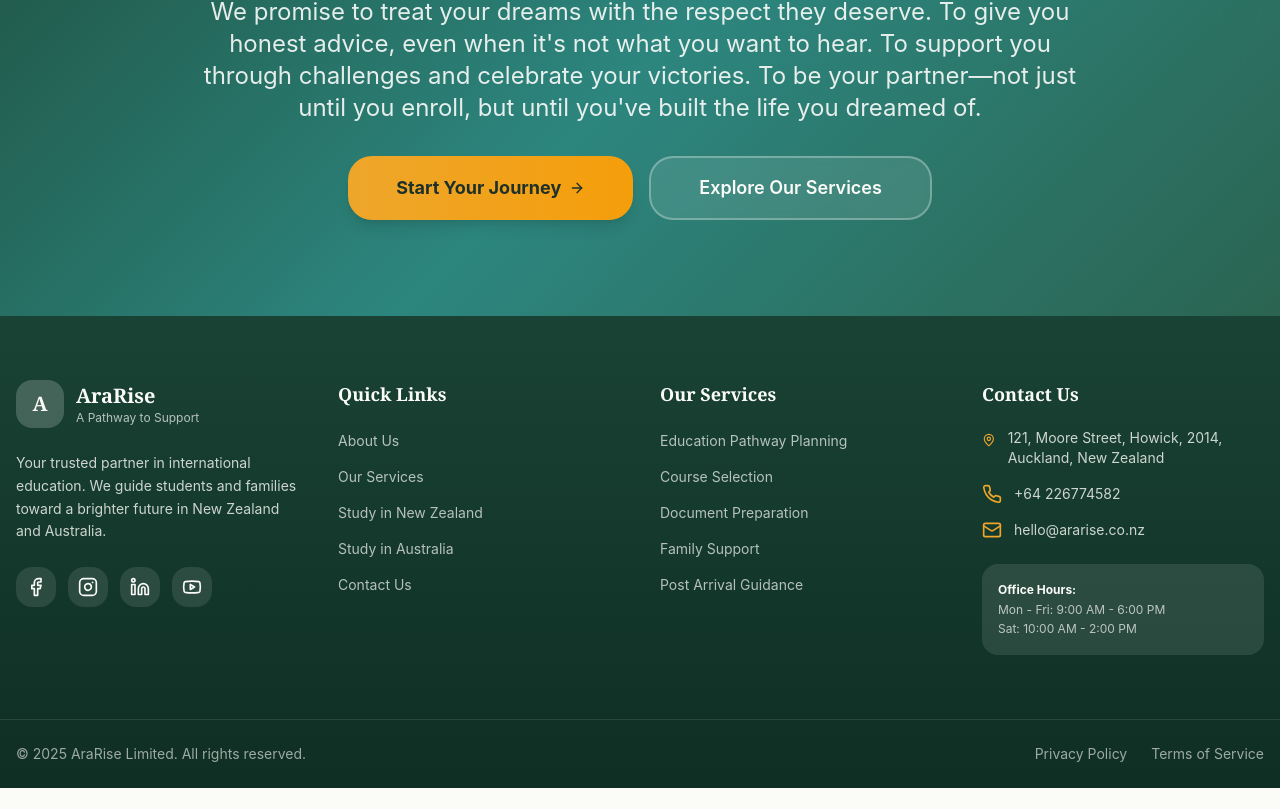
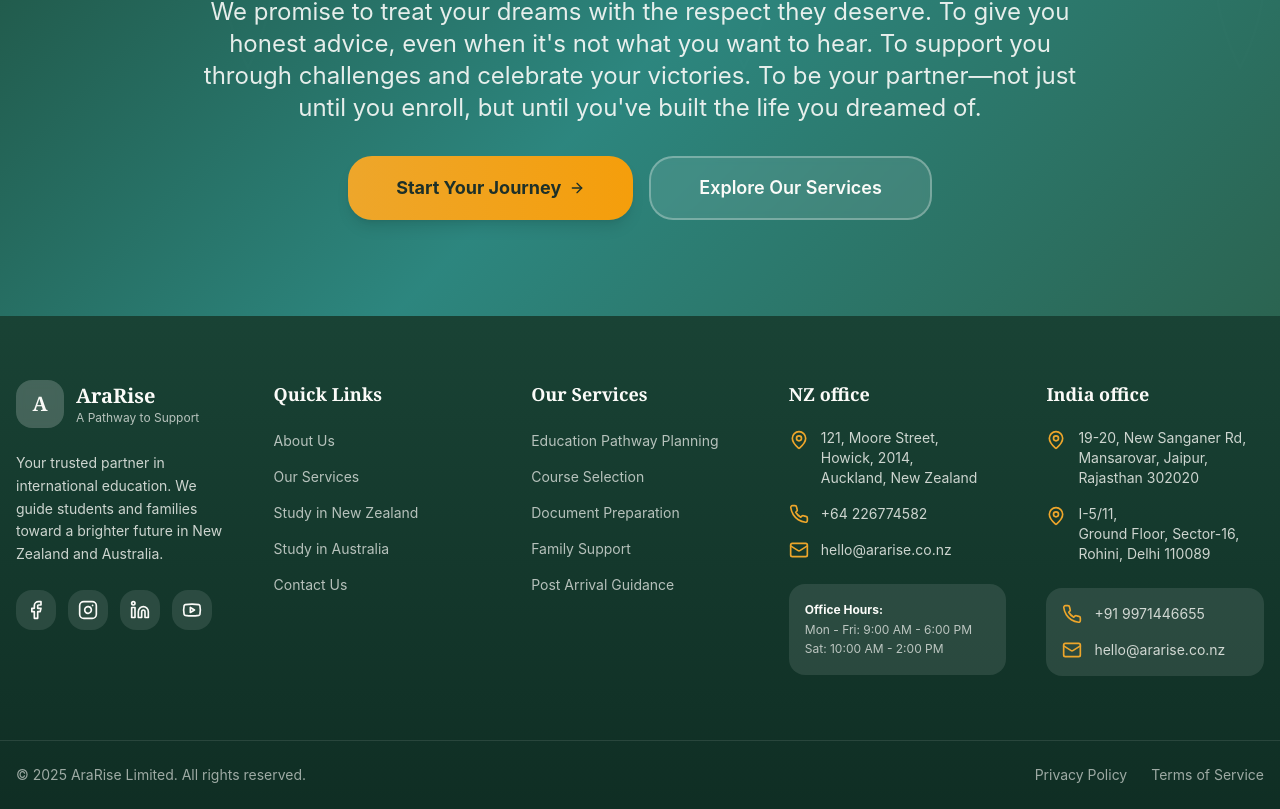
Before and after one commit to mandeepsidhu1701/ararise, a React (Vite) app: page /about in a window 1280 px wide. Shown: the part 3535-4344 px from the top of the page. Before the commit the page ends 4323 px from the top, so only its background shows below. Built offline with nearby package versions, Linux system fonts and the light colour scheme.

Commit message:
add india office  address

```diff
--- a/src/components/layout/Footer.tsx
+++ b/src/components/layout/Footer.tsx
@@ -29,7 +29,7 @@ export function Footer() {
     <footer className="bg-gradient-footer text-primary-foreground">
       {/* Main Footer */}
       <div className="container mx-auto px-4 py-16">
-        <div className="grid grid-cols-1 md:grid-cols-2 lg:grid-cols-4 gap-10">
+        <div className="grid grid-cols-1 md:grid-cols-2 lg:grid-cols-5 gap-10">
           {/* Brand Column */}
           <div className="lg:col-span-1">
             <Link to="/" className="flex items-center gap-3 mb-6">
@@ -94,19 +94,19 @@ export function Footer() {
 
           {/* Contact Info */}
           <div>
-            <h4 className="font-display font-semibold text-lg mb-5">Contact Us</h4>
+            <h4 className="font-display font-semibold text-lg mb-5">NZ office</h4>
             <ul className="space-y-4">
               <li className="flex items-start gap-3">
                 <MapPin className="w-5 h-5 mt-0.5 text-secondary" />
                 <span className="text-sm text-primary-foreground/80">
-                  121, Moore Street,
-                  Howick, 2014,
-                  Auckland, New Zealand
+                  121, Moore Street,<br />
+                  Howick, 2014, <br />
+                  Auckland, New Zealand<br />
                 </span>
               </li>
               <li className="flex items-center gap-3">
                 <Phone className="w-5 h-5 text-secondary" />
-                <a href="tel:+64000000000" className="text-sm text-primary-foreground/80 hover:text-primary-foreground transition-colors">
+                <a href="tel:+64 226774582" className="text-sm text-primary-foreground/80 hover:text-primary-foreground transition-colors">
                   +64 226774582
                 </a>
               </li>
@@ -123,6 +123,45 @@ export function Footer() {
                 Mon - Fri: 9:00 AM - 6:00 PM<br />
                 Sat: 10:00 AM - 2:00 PM
               </p>
+            </div>
+          </div>
+          {/* Contact info india */}
+          <div>
+            <h4 className="font-display font-semibold text-lg mb-5">India office</h4>
+            <ul className="space-y-4">
+              <li className="flex items-start gap-3">
+                <MapPin className="w-5 h-5 mt-0.5 text-secondary" />
+                <span className="text-sm text-primary-foreground/80">
+                  19-20, New Sanganer Rd, <br />
+                  Mansarovar, Jaipur, <br />
+                  Rajasthan 302020
+                </span>
+              </li>
+              <li className="flex items-start gap-3">
+                <MapPin className="w-5 h-5 mt-0.5 text-secondary" />
+                <span className="text-sm text-primary-foreground/80">
+                   I-5/11, <br />
+                   Ground Floor, Sector-16, <br />
+                   Rohini, Delhi 110089
+                </span>
+              </li>
+
+            </ul>
+            <div className="mt-6 p-4 bg-primary-foreground/10 rounded-xl">
+            <ul className="space-y-4">
+              <li className="flex items-start gap-3">
+                <Phone className="w-5 h-5 text-secondary" />
+                <a href="tel:+91 9971446655" className="text-sm text-primary-foreground/80 hover:text-primary-foreground transition-colors">
+                  +91 9971446655
+                </a>
+              </li>
+              <li className="flex items-start gap-3">
+                <Mail className="w-5 h-5 text-secondary" />
+                <a href="mailto:hello@ararise.co.nz" className="text-sm text-primary-foreground/80 hover:text-primary-foreground transition-colors">
+                  hello@ararise.co.nz
+                </a>
+              </li>
+            </ul>
             </div>
           </div>
         </div>
```
